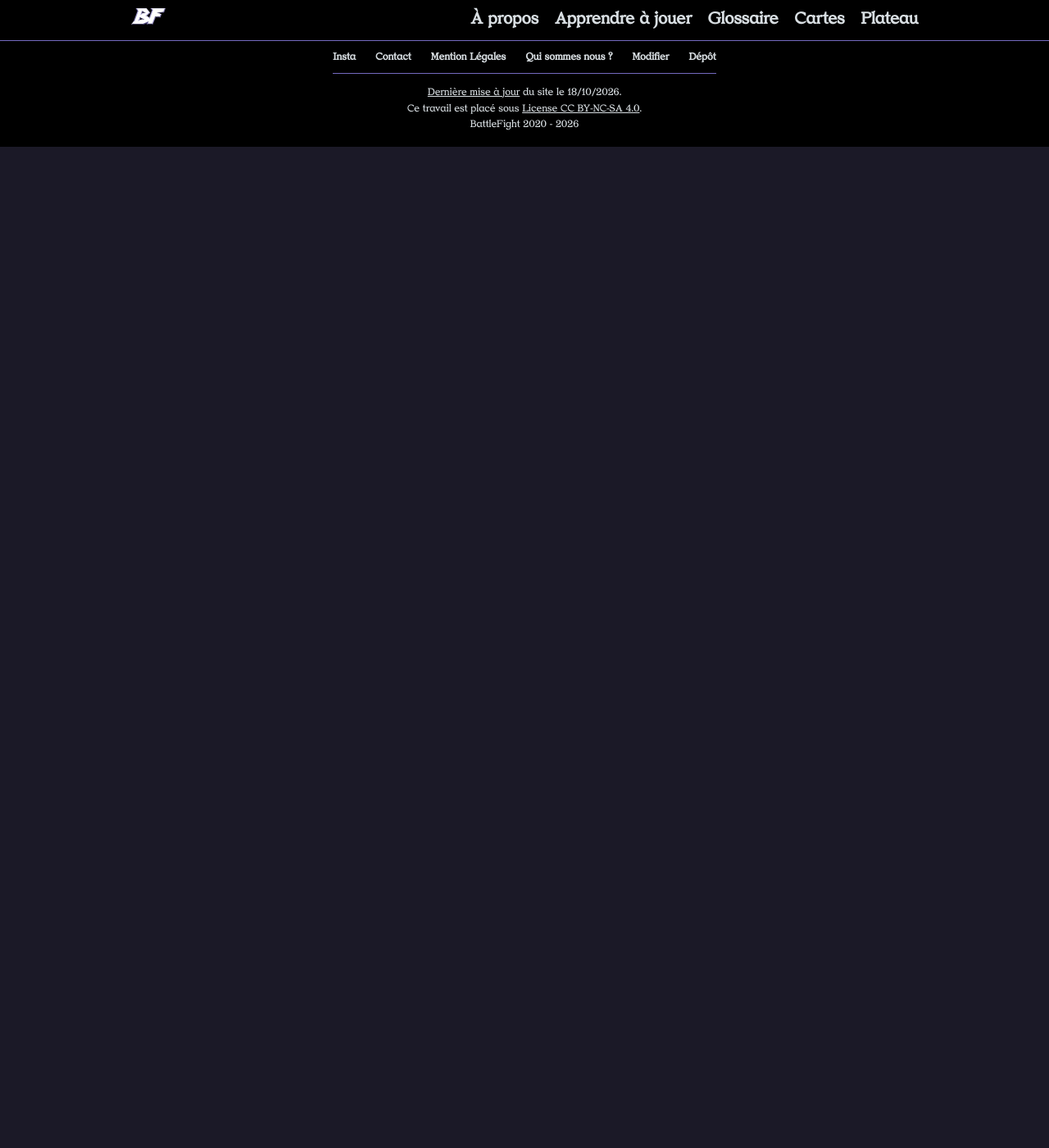
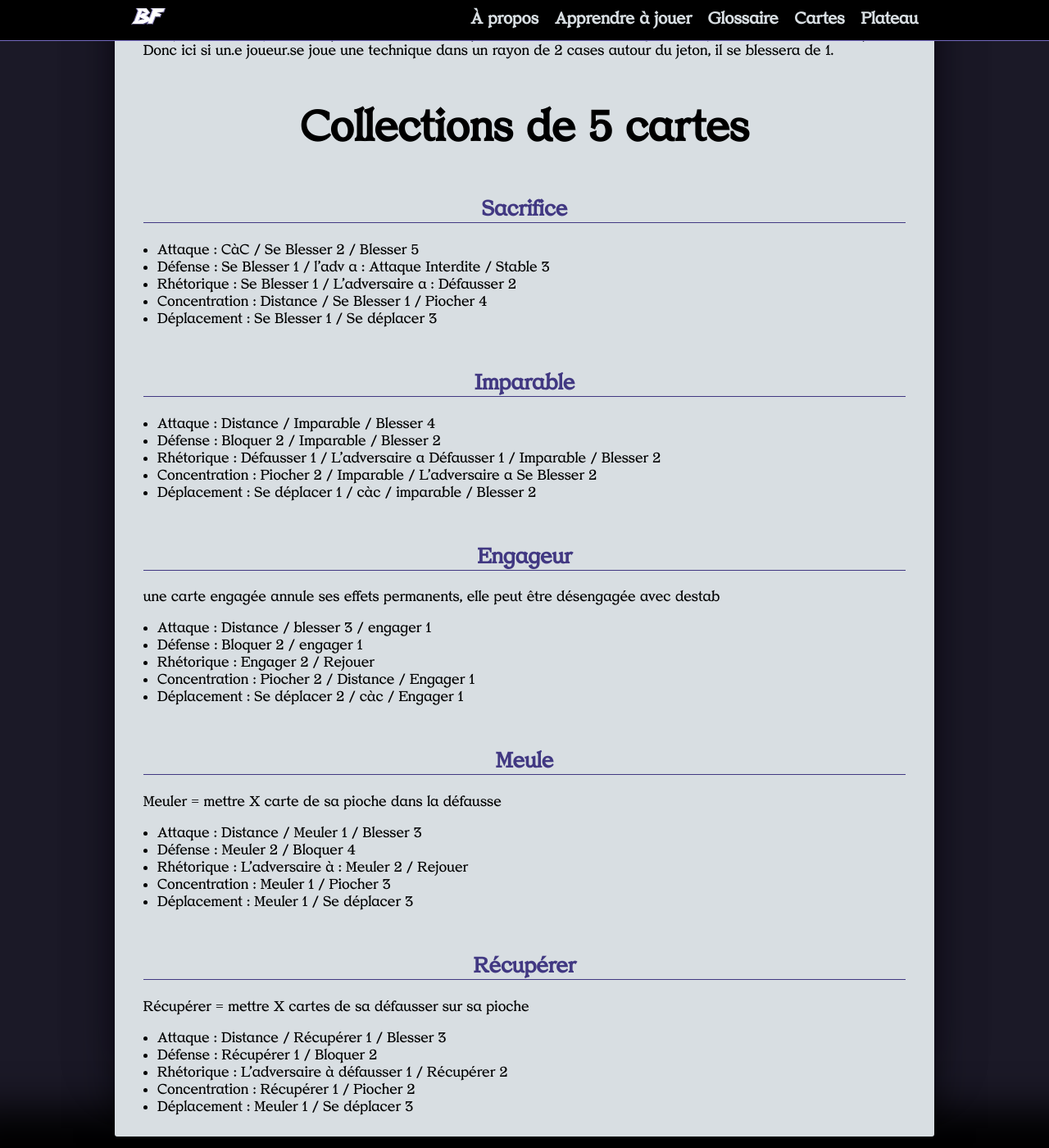
Before and after one commit to dracdrac/BATTLEFIGHT, a Jekyll site: the page built from developpement/idees/mecaniques.md, in a window 1280 px wide and 1400 px high, scrolled down 4981 px. Shown: the whole window at 82% size. Built offline with Jekyll 4.4.1, drawn with Linux system fonts in a browser that asks for light colours; our own code applies the rules of GitHub Pages for plain Markdown files; the repository's description, which GitHub fills in, is left out; before the commit the page ends 5160 px from its top, so only the background shows below that; some of the changed text lies outside the part shown.

Commit message:
Update mechanics and card collections in mecaniques.md
Added new mechanics and collections of cards for gameplay.

```diff
--- a/developpement/idees/mecaniques.md
+++ b/developpement/idees/mecaniques.md
@@ -1,7 +1,13 @@
 
 ici l'idée c'est de lister toutes les mécaniques auxquelles ont pense et qui nous permettraient de se projeter sur les futures éditions.
+Les collections de 5 cartes se trouvent plus bas.
 
 # Mécaniques
+
+
+## Récupérer X
+
+Mettre X cartes de sa défausse sur la pioche
 
 ## imparable
 
@@ -184,3 +190,51 @@ Ca introduit les mot clefs "marquer" et "Rayon". Mais la plupart des cartes sont
 | Rayon 1 : Pause 1|
 
 Marquer revient à pauser un jeton sur une case adjacente. Ensuite tout les rayons évoqués font référence à se jeton. Donc ici si un.e joueur.se joue une technique dans un rayon de 2 cases autour du jeton, il se blessera de 1.
+
+
+
+# Collections de 5 cartes
+
+## Sacrifice
+
+- Attaque : CàC / Se Blesser 2 / Blesser 5
+- Défense : Se Blesser 1 / l'adv a : Attaque Interdite / Stable 3
+- Rhétorique : Se Blesser 1 / L'adversaire a : Défausser 2
+- Concentration : Distance / Se Blesser 1 / Piocher 4
+- Déplacement : Se Blesser 1 / Se déplacer 3
+
+
+## Imparable
+
+- Attaque : Distance / Imparable / Blesser 4
+- Défense : Bloquer 2 / Imparable / Blesser 2
+- Rhétorique : Défausser 1 / L'adversaire a Défausser 1 / Imparable / Blesser 2
+- Concentration : Piocher 2 / Imparable / L'adversaire a Se Blesser 2
+- Déplacement : Se déplacer 1 / càc / imparable / Blesser 2
+
+## Engageur
+une carte engagée annule ses effets permanents, elle peut être désengagée avec destab
+
+- Attaque : Distance / blesser 3 / engager 1
+- Défense : Bloquer 2 / engager 1
+- Rhétorique : Engager 2 /  Rejouer
+- Concentration : Piocher 2 / Distance / Engager 1
+- Déplacement : Se déplacer 2 / càc / Engager 1
+
+## Meule
+Meuler = mettre X carte de sa pioche dans la défausse
+
+- Attaque : Distance / Meuler 1 / Blesser 3
+- Défense : Meuler 2 / Bloquer 4
+- Rhétorique : L'adversaire à : Meuler 2 /  Rejouer
+- Concentration : Meuler 1 / Piocher 3
+- Déplacement : Meuler 1 / Se déplacer 3
+
+## Récupérer
+Récupérer = mettre X cartes de sa défausser sur sa pioche
+
+- Attaque : Distance / Récupérer 1 / Blesser 3
+- Défense : Récupérer 1 / Bloquer 2
+- Rhétorique : L'adversaire à défausser 1 / Récupérer 2
+- Concentration : Récupérer 1 / Piocher 2
+- Déplacement : Meuler 1 / Se déplacer 3
```
